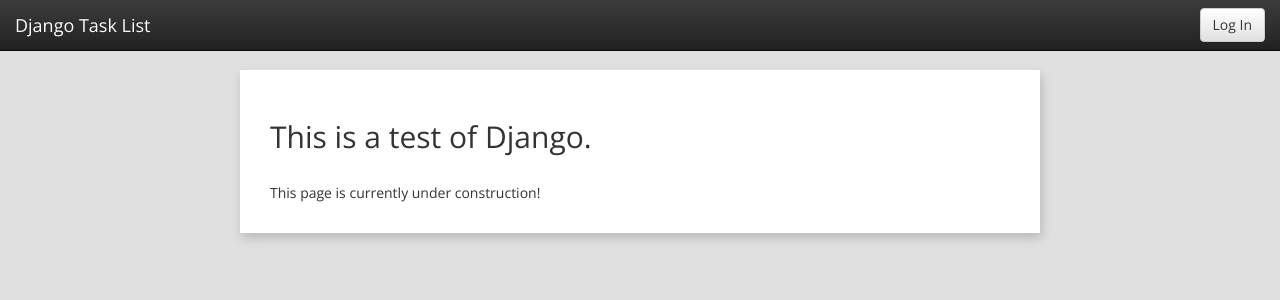
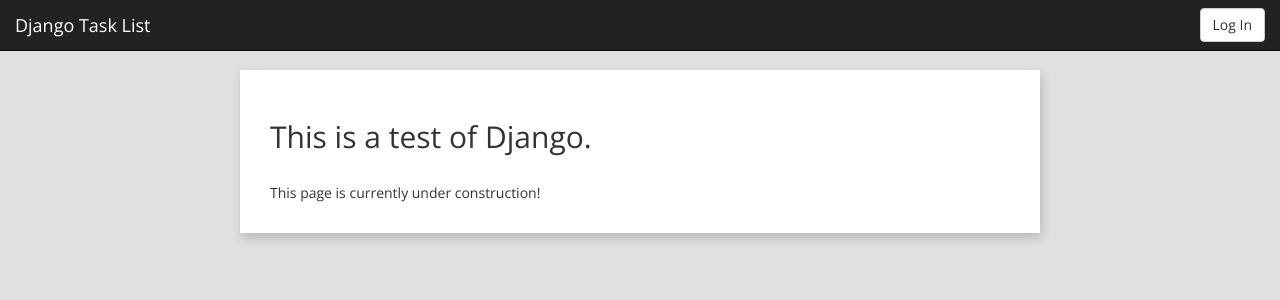
Before and after one commit to broosa/django-tasklist, a Django app: template tasklist/templates/index.html in a window 1280 px wide. Shown: the top 300 px of the page. Run offline with Django 3.2, Linux system fonts and the light colour scheme; the template is opened without the code that fills it, so the values that code supplies are empty; some libraries are stand-ins or nearby versions.

Commit message:
Changed html markup to use flatter bootstrap theme

```diff
--- a/tasklist/templates/base.html
+++ b/tasklist/templates/base.html
@@ -4,7 +4,6 @@
         {% load staticfiles %}
         <link rel="stylesheet" type="text/css" href="//fonts.googleapis.com/css?family=Open+Sans" />
         <link rel="stylesheet" href="{% static "css/bootstrap.min.css" %}"/>
-        <link rel="stylesheet" href="{% static "css/bootstrap-theme.min.css" %}"/>
         <link rel="stylesheet" href="{% static "css/styles.css" %}"/>
         <script src="{% static "js/jquery-2.1.4.js" %}"></script>
         <script src="{% static "js/bootstrap.min.js" %}"></script>
```
